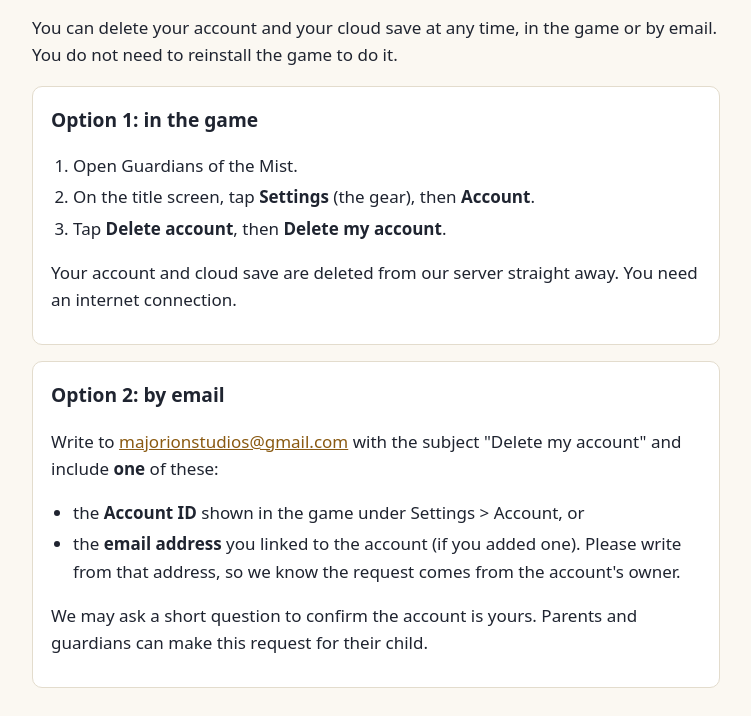
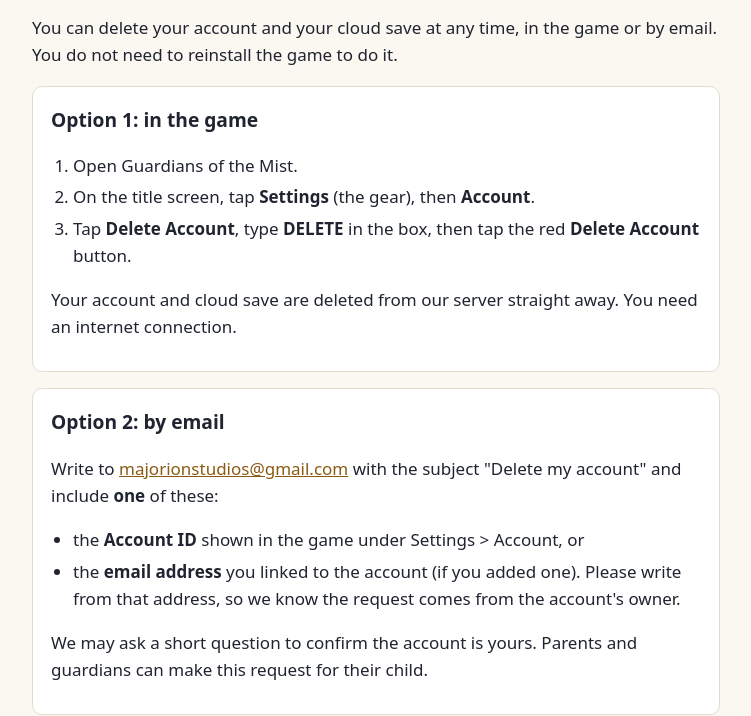
Before and after one commit to majorionstudios/majorionstudios.github.io, a plain HTML site: page delete-account.html in a window 1280 px wide. Shown: the part 106-822 px from the top of the page, without its empty margins (264-1015 px from the left). Drawn offline with Linux system fonts and the light colour scheme.

Commit message:
Delete page: match the in-game steps (type DELETE)

```diff
--- a/delete-account.html
+++ b/delete-account.html
@@ -41,7 +41,7 @@ to reinstall the game to do it.</p>
   <ol>
     <li>Open Guardians of the Mist.</li>
     <li>On the title screen, tap <strong>Settings</strong> (the gear), then <strong>Account</strong>.</li>
-    <li>Tap <strong>Delete account</strong>, then <strong>Delete my account</strong>.</li>
+    <li>Tap <strong>Delete Account</strong>, type <strong>DELETE</strong> in the box, then tap the red <strong>Delete Account</strong> button.</li>
   </ol>
   <p>Your account and cloud save are deleted from our server straight away. You need an internet connection.</p>
 </div>
```
